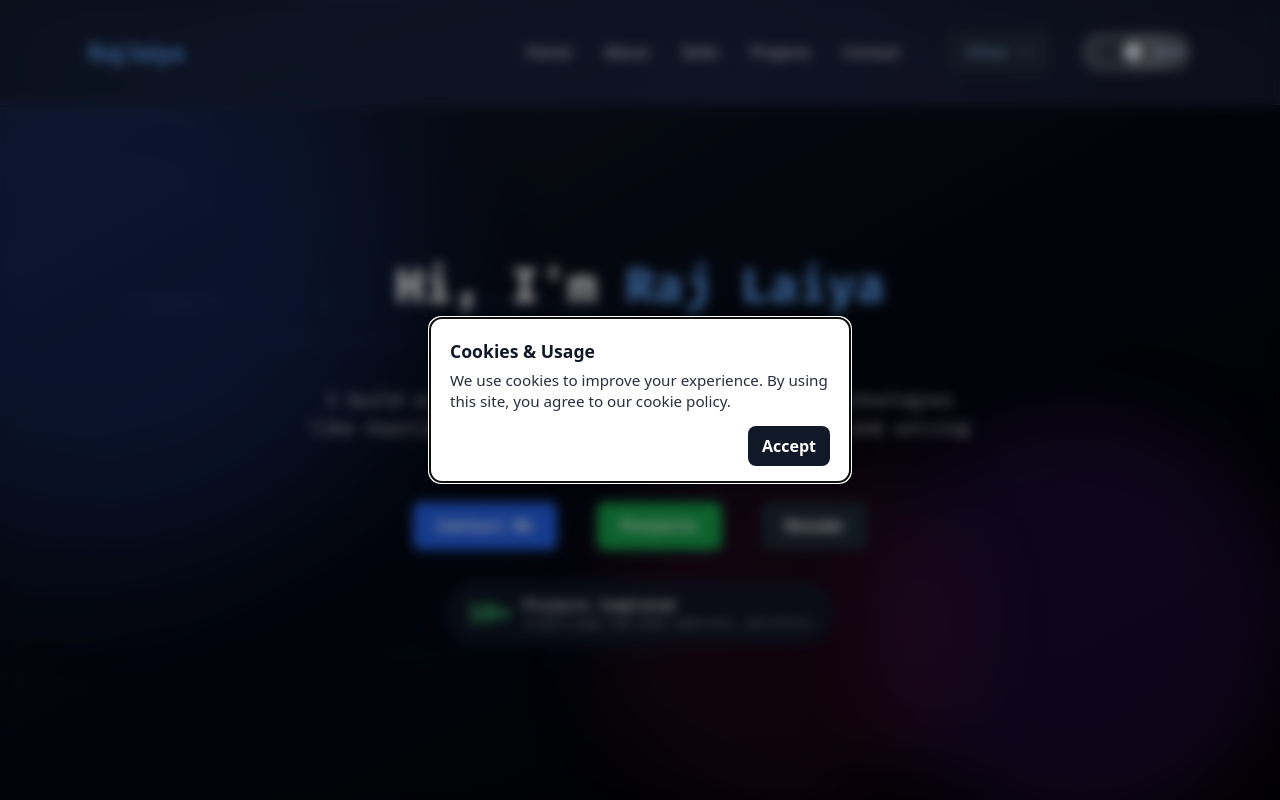
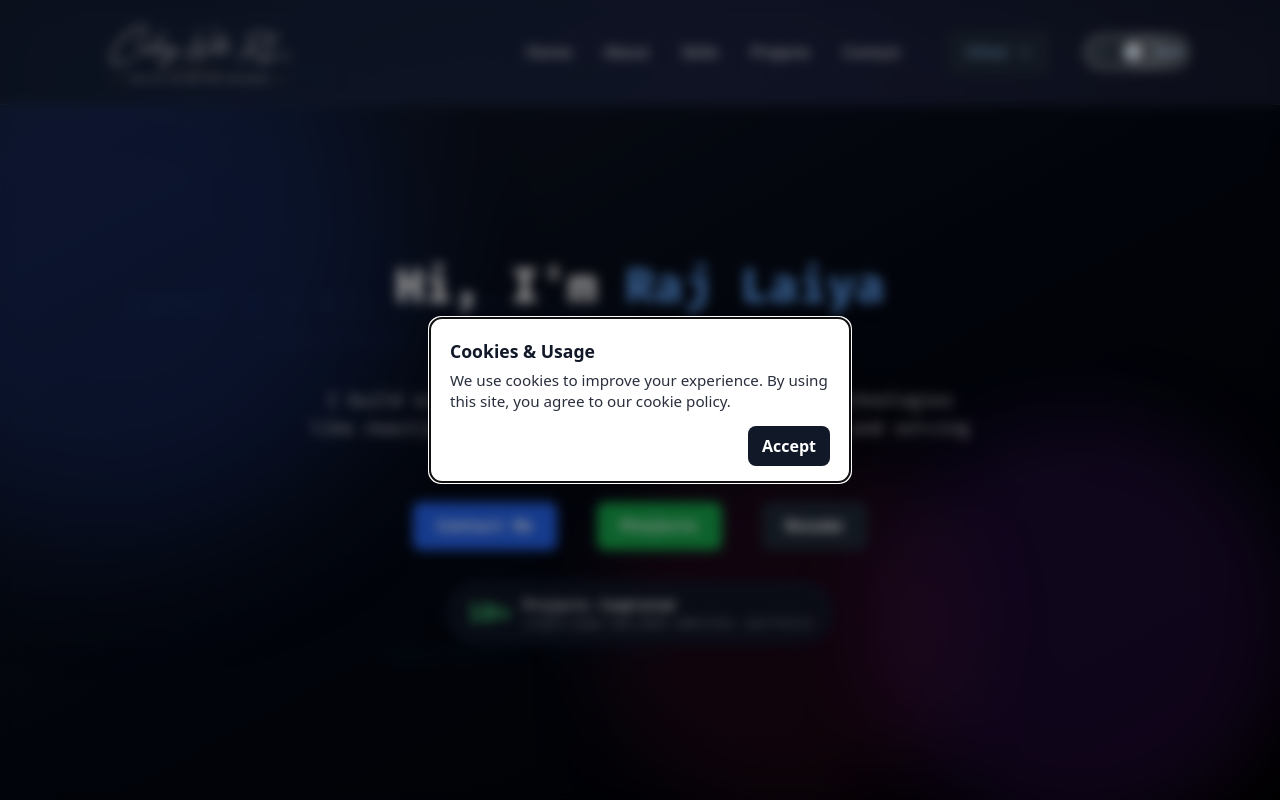
Before and after one commit to rajlaiya/FULLSTACK_PORTFOLIO_RL, a React (Vite) app: page /#hero in a window 1280 px wide. Built offline with nearby package versions, Linux system fonts and the light colour scheme.

Commit message:
add change logo
add coding_with_rl logo

```diff
--- a/src/Components/Header.tsx
+++ b/src/Components/Header.tsx
@@ -1,5 +1,6 @@
 import { useState, useRef, useEffect } from 'react';
 import React from 'react';
+import serviceLogo from '../assets/service_logo.png';
 
 interface HeaderProps {
   theme: string;
@@ -73,9 +74,36 @@ const Header: React.FC<HeaderProps> = ({ theme, setTheme }) => {
   }, []);
 
   return (
-    <header ref={headerRef} className="fixed top-0 left-0 right-0 z-50 backdrop-blur-md bg-white/55 dark:bg-gray-900/45 border-b border-black/5 dark:border-white/10 shadow-sm transition-colors duration-300">
-      <div className="relative mx-auto w-full max-w-6xl px-4 md:px-6 py-2 md:py-3">
-        <span className="flex h-14 md:h-20 items-center justify-center md:justify-start whitespace-nowrap text-center md:text-left text-lg md:text-2xl font-semibold text-blue-600 dark:text-blue-400 tracking-tight leading-none">Raj laiya</span>
+    <>
+      <svg width="0" height="0" style={{ position: 'absolute', pointerEvents: 'none', width: 0, height: 0 }}>
+        <defs>
+          <filter id="remove-black-mask">
+            <feColorMatrix
+              type="matrix"
+              values="
+                1 0 0 0 0
+                0 1 0 0 0
+                0 0 1 0 0
+                3 3 3 0 -0.5
+              "
+            />
+          </filter>
+        </defs>
+      </svg>
+      <header ref={headerRef} className="fixed top-0 left-0 right-0 z-50 backdrop-blur-md bg-white/55 dark:bg-gray-900/45 border-b border-black/5 dark:border-white/10 shadow-sm transition-colors duration-300">
+        <div className="relative mx-auto w-full max-w-6xl px-4 md:px-6 py-2 md:py-3">
+          <a href="#hero" className="flex h-14 md:h-20 items-center justify-center md:justify-start select-none overflow-visible">
+            <img
+              src={serviceLogo}
+              alt="Coding With RL"
+              className="h-24 md:h-36 -my-4 md:-my-8 w-auto object-contain transition-all duration-300"
+              style={
+                theme === 'dark'
+                  ? { filter: 'url(#remove-black-mask)' }
+                  : { filter: 'url(#remove-black-mask) invert(1)' }
+              }
+            />
+          </a>
         <div className="absolute right-4 md:right-6 top-1/2 -translate-y-1/2 flex items-center gap-4 md:gap-6">
           <button
             className="md:hidden inline-flex h-10 w-10 items-center justify-center rounded-full bg-blue-100 dark:bg-gray-800 text-blue-700 dark:text-blue-300 shadow-md transition hover:bg-blue-200 dark:hover:bg-gray-700"
@@ -164,6 +192,7 @@ const Header: React.FC<HeaderProps> = ({ theme, setTheme }) => {
         </>
       )}
     </header>
+    </>
   );
 };
 
```
Also changed, not shown: src/assets/service_logo.png (added), 5 other files (tests, documents, lock files or other folders).
